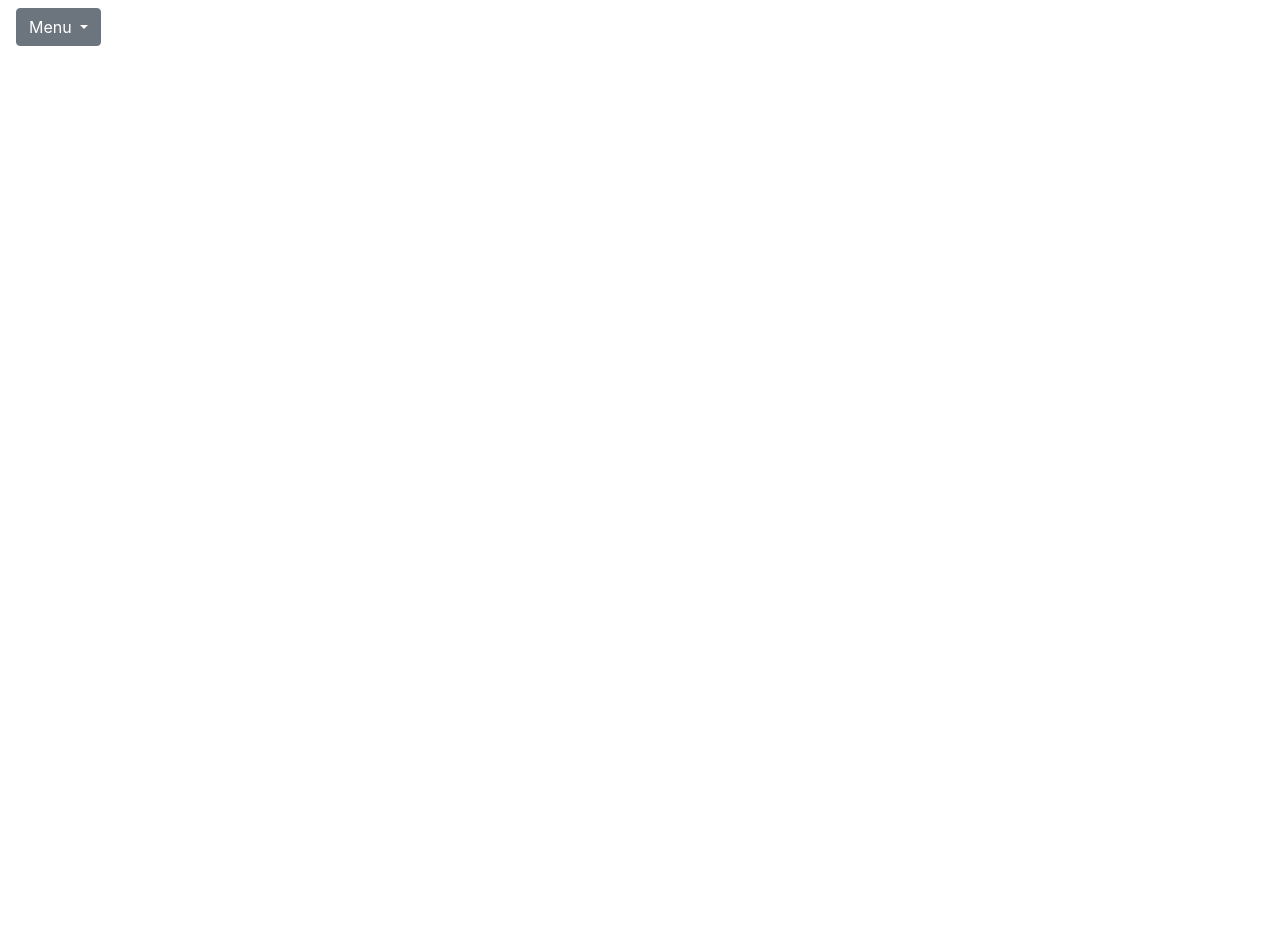
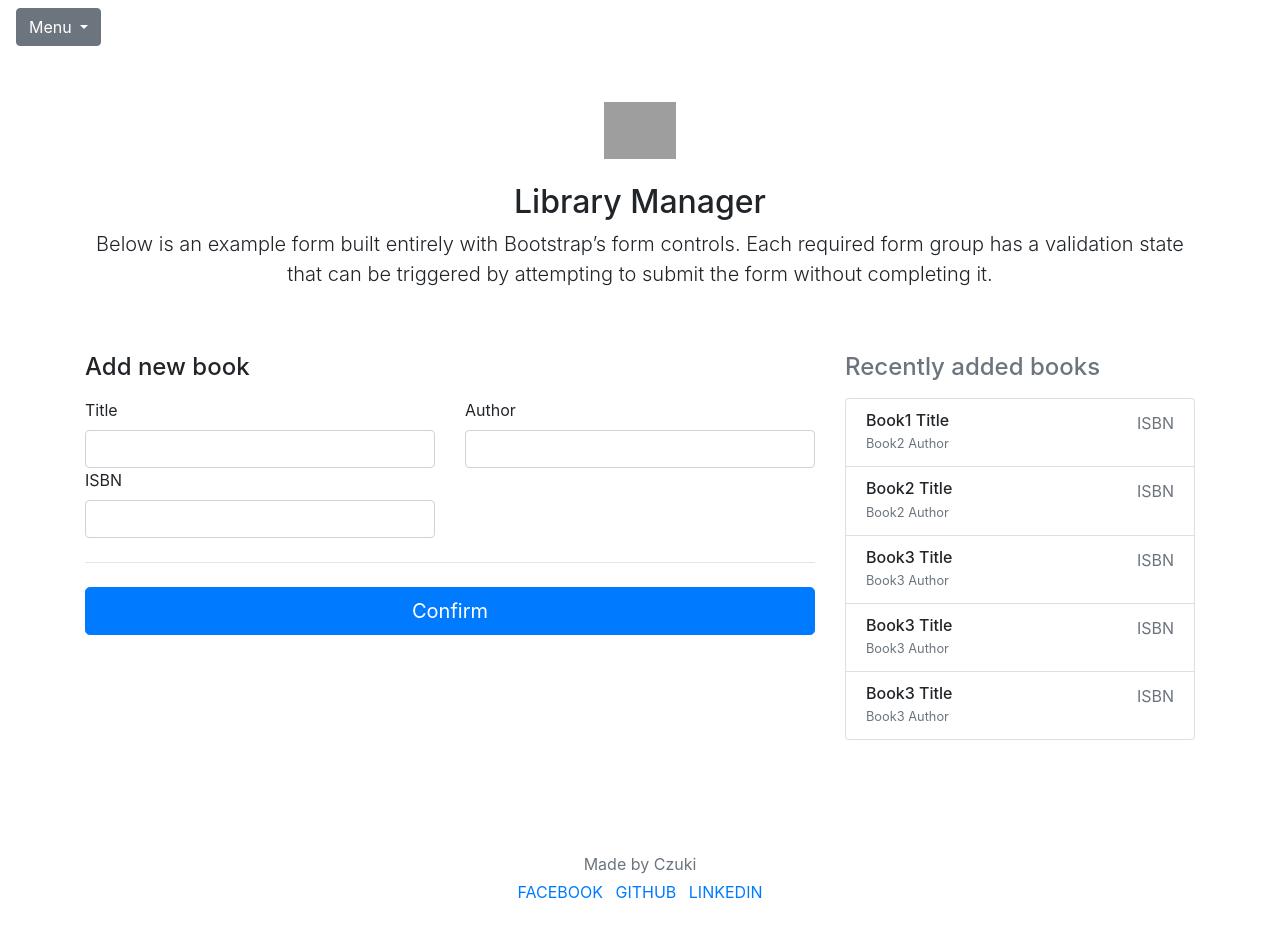
Before and after one commit to Czuki/Librarian, a Django app: page / in a window 1280 px wide. Before the commit the page is almost empty. Before the commit the page ends 46 px from the top, so only its background shows below. Run offline with Django 3.2, Linux system fonts and the light colour scheme; some libraries are stand-ins or nearby versions; grey boxes are pictures that could not be loaded.

Commit message:
bootstrap styling added

```diff
--- a/librarian_project/librarian/templates/librarian/base.html
+++ b/librarian_project/librarian/templates/librarian/base.html
@@ -5,7 +5,6 @@
     <head>
         <meta charset="UTF-8">
         <title>Title</title>
-{#    <link rel="stylesheet" href="{% static 'css/librarian/style.css' %}">#}
         <link rel="stylesheet" href="https://maxcdn.bootstrapcdn.com/bootstrap/4.0.0/css/bootstrap.min.css" integrity="sha384-Gn5384xqQ1aoWXA+058RXPxPg6fy4IWvTNh0E263XmFcJlSAwiGgFAW/dAiS6JXm" crossorigin="anonymous">
         <script src="https://code.jquery.com/jquery-3.2.1.slim.min.js" integrity="sha384-KJ3o2DKtIkvYIK3UENzmM7KCkRr/rE9/Qpg6aAZGJwFDMVNA/GpGFF93hXpG5KkN" crossorigin="anonymous"></script>
         <script src="https://cdnjs.cloudflare.com/ajax/libs/popper.js/1.12.9/umd/popper.min.js" integrity="sha384-ApNbgh9B+Y1QKtv3Rn7W3mgPxhU9K/ScQsAP7hUibX39j7fakFPskvXusvfa0b4Q" crossorigin="anonymous"></script>
@@ -24,5 +23,108 @@
                 </div>
             </div>
         </nav>
+
+        <div class="container">
+          <main>
+            <div class="py-5 text-center">
+              <img class="d-block mx-auto mb-4" src="/docs/5.0/assets/brand/bootstrap-logo.svg" alt="" width="72" height="57">
+              <h2>Library Manager</h2>
+              <p class="lead">Below is an example form built entirely with Bootstrap’s form controls. Each required form group has a validation state that can be triggered by attempting to submit the form without completing it.</p>
+            </div>
+
+            <div class="row g-3">
+              <div class="col-md-5 col-lg-4 order-md-last">
+                <h4 class="d-flex justify-content-between align-items-center mb-3">
+                  <span class="text-muted">Recently added books</span>
+                </h4>
+                <ul class="list-group mb-3">
+                  <li class="list-group-item d-flex justify-content-between lh-sm">
+                    <div>
+                      <h6 class="my-0">Book1 Title</h6>
+                      <small class="text-muted">Book2 Author</small>
+                    </div>
+                    <span class="text-muted">ISBN</span>
+                  </li>
+                  <li class="list-group-item d-flex justify-content-between lh-sm">
+                    <div>
+                      <h6 class="my-0">Book2 Title</h6>
+                      <small class="text-muted">Book2 Author</small>
+                    </div>
+                    <span class="text-muted">ISBN</span>
+                  </li>
+                  <li class="list-group-item d-flex justify-content-between lh-sm">
+                    <div>
+                      <h6 class="my-0">Book3 Title</h6>
+                      <small class="text-muted">Book3 Author</small>
+                    </div>
+                    <span class="text-muted">ISBN</span>
+                  </li>
+                  <li class="list-group-item d-flex justify-content-between lh-sm">
+                    <div>
+                      <h6 class="my-0">Book3 Title</h6>
+                      <small class="text-muted">Book3 Author</small>
+                    </div>
+                    <span class="text-muted">ISBN</span>
+                  </li>
+                  <li class="list-group-item d-flex justify-content-between lh-sm">
+                    <div>
+                      <h6 class="my-0">Book3 Title</h6>
+                      <small class="text-muted">Book3 Author</small>
+                    </div>
+                    <span class="text-muted">ISBN</span>
+                  </li>
+                </ul>
+
+              </div>
+              <div class="col-md-7 col-lg-8">
+                <h4 class="mb-3">Add new book</h4>
+                <form>
+                  <div class="row g-3">
+                    <div class="col-sm-6">
+                      <label for="title" class="form-label">Title</label>
+                      <input type="text" class="form-control" id="title" placeholder="" value="" required>
+                    </div>
+
+                    <div class="col-sm-6">
+                      <label for="author" class="form-label">Author</label>
+                      <input type="text" class="form-control" id="author" placeholder="" value="" required>
+                    </div>
+
+                    <div class="col-sm-6">
+                      <label for="lastName" class="form-label">ISBN</label>
+                      <input type="text" class="form-control" id="lastName" placeholder="" value="" required>
+                    </div>
+
+                  </div>
+
+                  <hr class="my-4">
+
+                  <button class="w-100 btn btn-primary btn-lg" type="submit">Confirm</button>
+                </form>
+              </div>
+            </div>
+          </main>
+
+          <footer class="my-5 pt-5 text-muted text-center text-small">
+            <p class="mb-1">Made by Czuki</p>
+            <ul class="list-inline">
+              <li class="list-inline-item"><a href="#">FACEBOOK</a></li>
+              <li class="list-inline-item"><a href="#">GITHUB</a></li>
+              <li class="list-inline-item"><a href="#">LINKEDIN</a></li>
+            </ul>
+          </footer>
+        </div>
+
+{#        <ul>#}
+{#            {% for auth in authors %}#}
+{#            <li>{{ auth.first_name }} || {{ auth.last_name }}</li>#}
+{#            {% endfor %}#}
+{#        </ul>#}
+{#        <ul>#}
+{#            {% for book in books %}#}
+{#            <li>{{ book.name }} || {{ book.author }}</li>#}
+{#            {% endfor %}#}
+{#        </ul>#}
+
     </body>
 </html>
--- a/librarian_project/librarian/views.py
+++ b/librarian_project/librarian/views.py
@@ -1,7 +1,12 @@
 from django.shortcuts import render
 from django.views import View
-
+from librarian.models import Author, Book
 
 class HomeView(View):
     def get(self, request):
-        return render(request, 'librarian/base.html')
+
+        context = {
+            'authors': Author.objects.all(),
+            'books': Book.objects.all(),
+                   }
+        return render(request, 'librarian/base.html', context)
```
Also changed, not shown: librarian_project/librarian/models.py (+4 -4 lines), librarian_project/librarian_project/settings.py (+6 -2 lines). Lines whose indentation alone changed are shown as unchanged.
